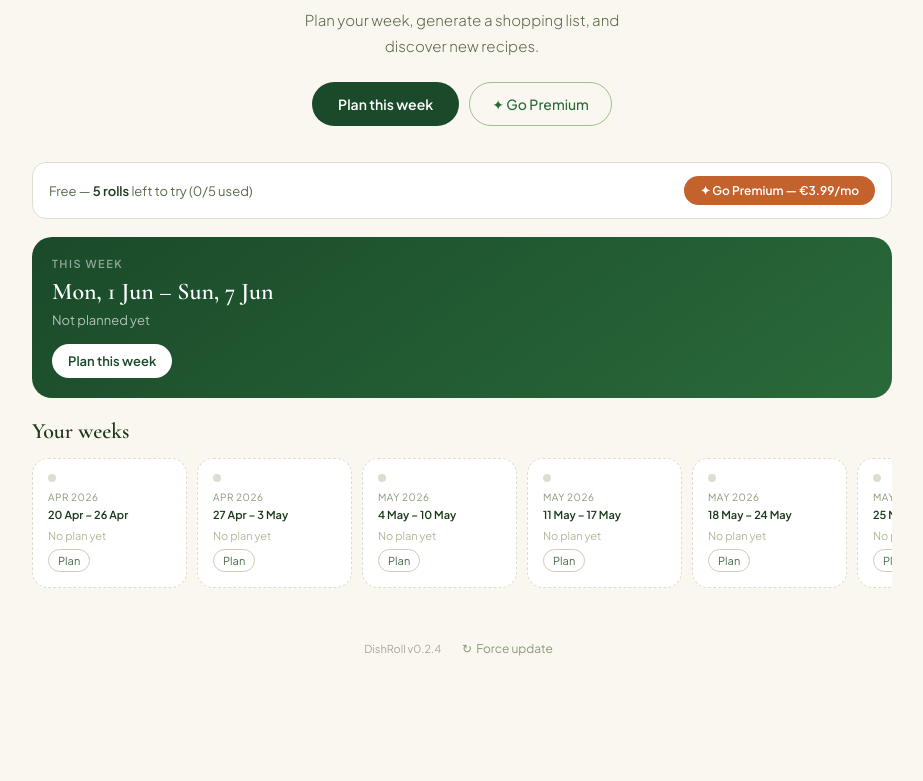
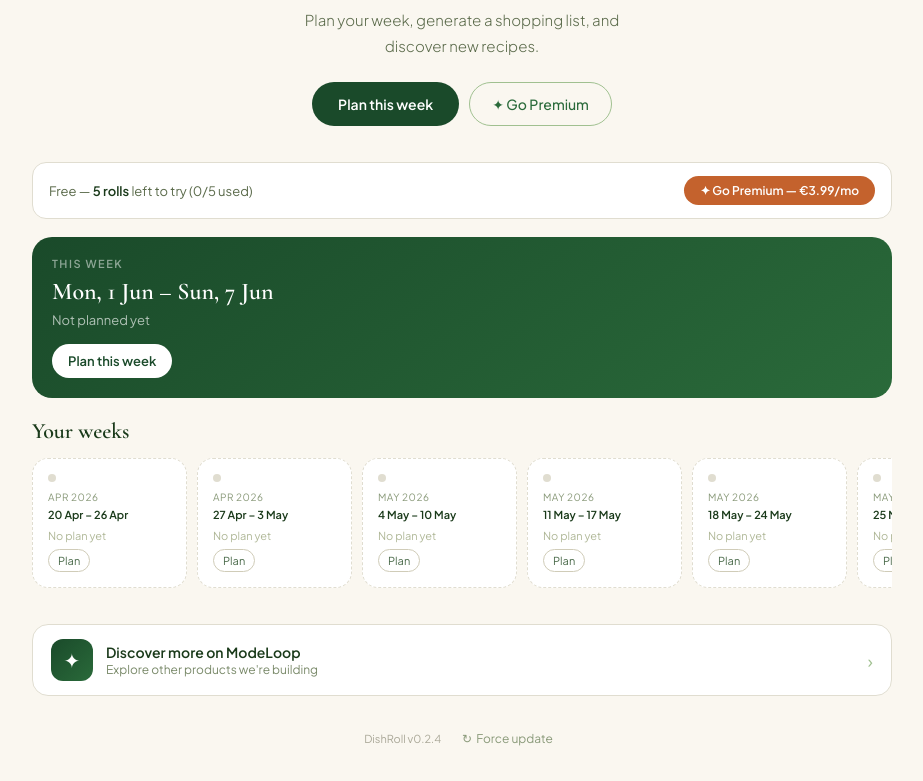
Before and after one commit to samirasadov28-code/DishRoll, a React (Vite) app: page / in a window 1280 px wide. Shown: the part 413-1194 px from the top of the page, without its empty margins (178-1101 px from the left). Built offline with nearby package versions, Linux system fonts and the light colour scheme.

Commit message:
Add ModeLoop.net smart link on landing page
Surfaces other products via a tasteful card above the footer,
with analytics tracking on click.

```diff
--- a/src/App.jsx
+++ b/src/App.jsx
@@ -612,6 +612,15 @@ body{font-family:'Plus Jakarta Sans',sans-serif;background:#faf7f0;color:#2a2a1a
 .btn-update{background:transparent;border:none;color:#8a9a7a;font-size:12px;cursor:pointer;font-family:'Plus Jakarta Sans',sans-serif;display:inline-flex;align-items:center;gap:4px;padding:3px 7px;border-radius:8px}
 .btn-update:hover{background:#f0ece0;color:#2a3a1a}
 
+/* modeloop link */
+.modeloop-card{background:#fff;border:1px solid #e0ddd0;border-radius:16px;padding:14px 18px;margin-bottom:18px;display:flex;align-items:center;justify-content:space-between;gap:12px;text-decoration:none;color:inherit;transition:all .2s}
+.modeloop-card:hover{border-color:#a0c090;transform:translateY(-1px);box-shadow:0 4px 12px rgba(30,60,20,.08)}
+.ml-left{display:flex;align-items:center;gap:13px;min-width:0}
+.ml-icon{width:42px;height:42px;background:linear-gradient(135deg,#1a4a2a,#2a6a3a);border-radius:12px;display:flex;align-items:center;justify-content:center;font-size:20px;color:#fff;flex-shrink:0}
+.ml-title{font-size:14px;font-weight:600;color:#1a3a1a;margin-bottom:1px}
+.ml-sub{font-size:12px;color:#7a8a6a}
+.ml-arrow{font-size:18px;color:#a0c090;flex-shrink:0}
+
 /* week context bar */
 .wk-ctx{background:#f0f5e8;border-radius:10px;padding:9px 14px;margin-bottom:14px;display:flex;align-items:center;justify-content:space-between;gap:9px;font-size:13px;color:#1a3a1a;font-weight:600;border:1px solid #d8e4c0}
 
@@ -1099,6 +1108,24 @@ Return ONLY JSON:{"steps":["Step 1: [action] — [exact qty, temp °C if applica
             );
           })}
         </div>
+
+        {/* Discover more products */}
+        <a
+          className="modeloop-card"
+          href="https://modeloop.net"
+          target="_blank"
+          rel="noopener noreferrer"
+          onClick={() => window.track && window.track("modeloop_click", { from: "landing" })}
+        >
+          <div className="ml-left">
+            <div className="ml-icon">✦</div>
+            <div>
+              <div className="ml-title">Discover more on ModeLoop</div>
+              <div className="ml-sub">Explore other products we're building</div>
+            </div>
+          </div>
+          <span className="ml-arrow">›</span>
+        </a>
 
         {/* Footer */}
         <div className="land-footer">
```
